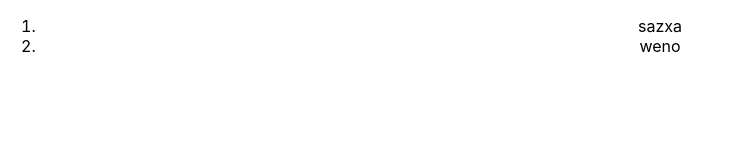
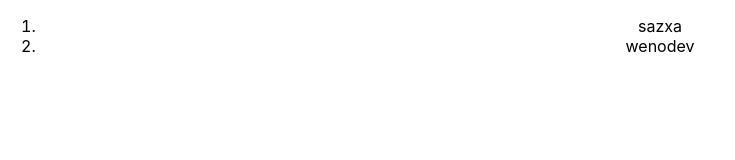
Before and after one commit to kkwoncokr/sazaxa-git-traing, a React (Create React App) app: page / in a window 1280 px wide. Shown: the top 160 px of the page, without its empty margins (0-735 px from the left). Built offline with nearby package versions, Linux system fonts and the light colour scheme.

Commit message:
dev 추가

```diff
--- a/src/App.js
+++ b/src/App.js
@@ -6,7 +6,7 @@ function App() {
     <div className="App">
       <ol>
         <li>sazxa</li>
-        <li>weno</li>
+        <li>wenodev</li>
       </ol>
     </div>
   );
```
